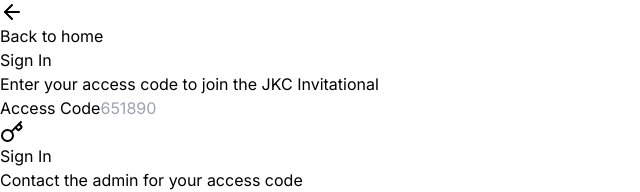
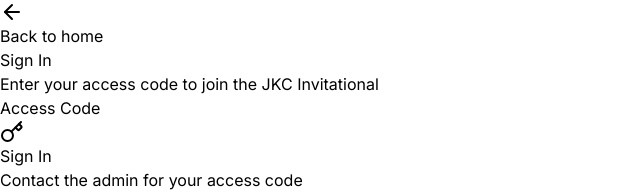
Before and after one commit to jonahwokeup/jkcinvitational, a Next.js app: page /auth/signin in a window 1280 px wide. Shown: the top 192 px of the page, without its empty margins (0-640 px from the left). Built offline with nearby package versions, Linux system fonts and the light colour scheme; no server answers.

Commit message:
Signin: remove placeholder text from access code input

```diff
--- a/src/app/auth/signin/page.tsx
+++ b/src/app/auth/signin/page.tsx
@@ -81,7 +81,7 @@ export default function SignInPage() {
               onChange={(e) => setAccessCode(e.target.value.toUpperCase())}
               required
               className="w-full px-3 py-2 border border-gray-300 rounded-lg focus:outline-none focus:ring-2 focus:ring-green-500 focus:border-transparent font-mono text-center text-lg tracking-wider"
-              placeholder="651890"
+              placeholder=""
               maxLength={6}
               disabled={isLoading}
             />
```
